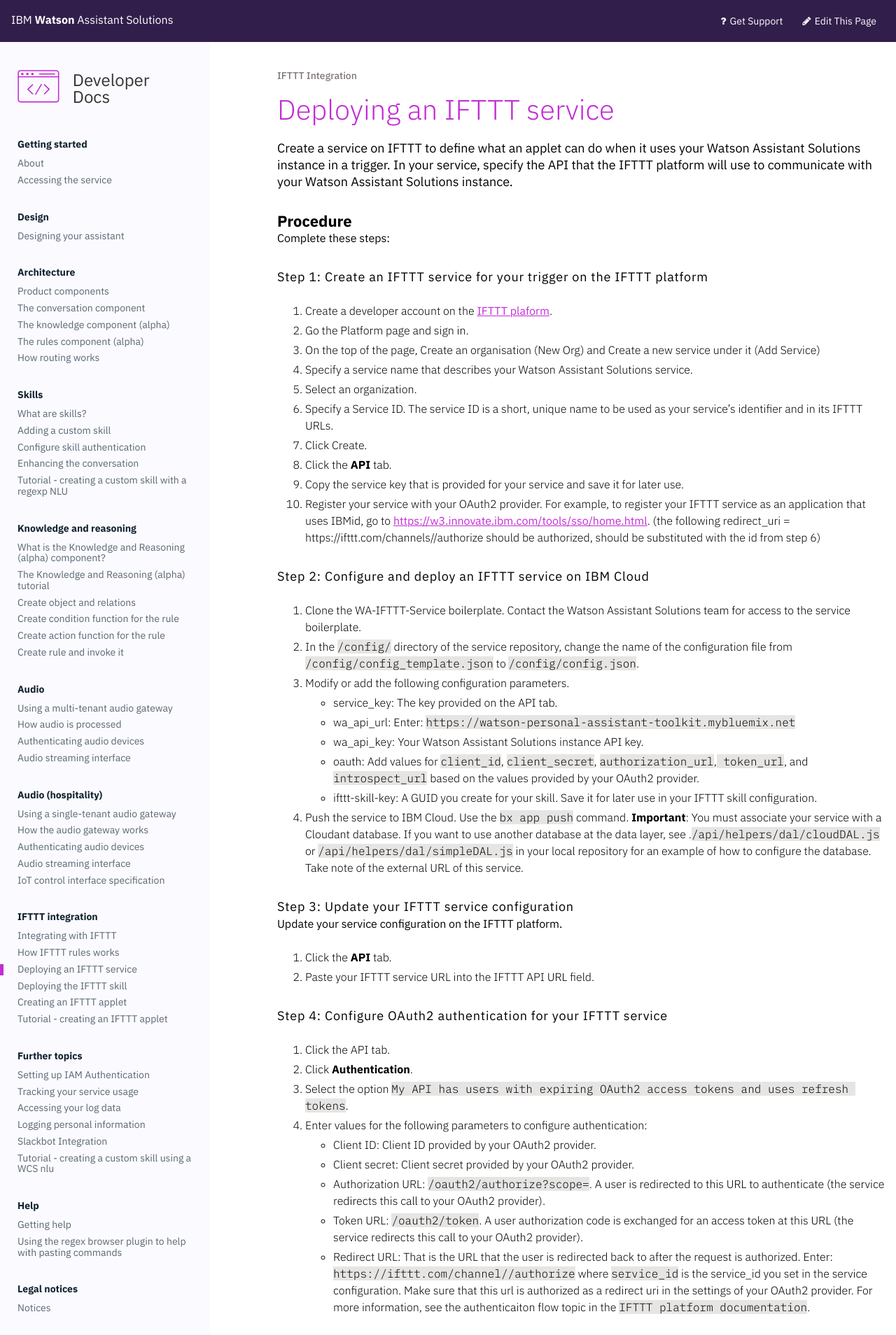
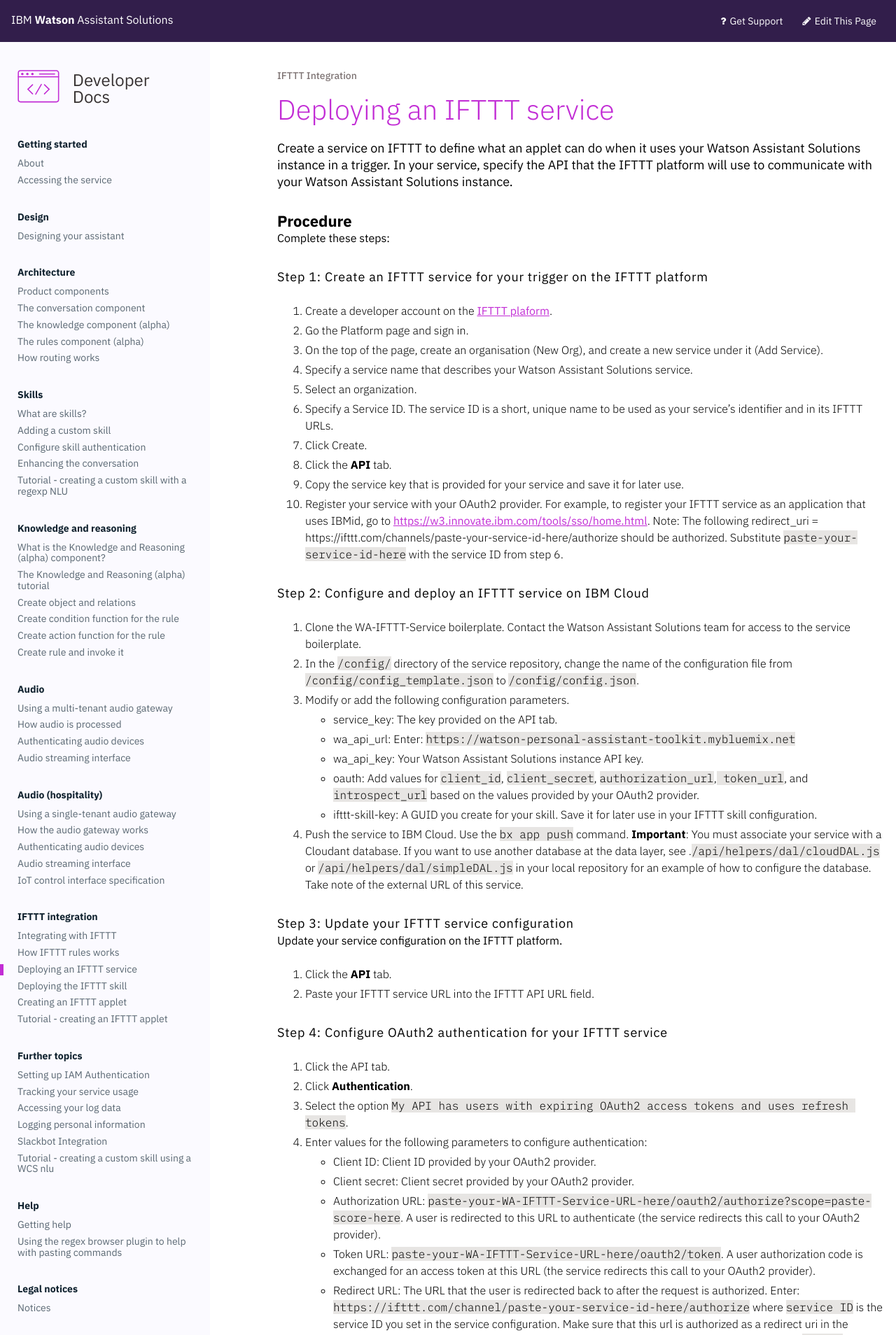
Before and after one commit to Watson-Personal-Assistant/developer, a Jekyll site: the page built from _content/ifttt/configure_wa_ifttt_service.md, in a window 1280 px wide. Shown: the top 1908 px of the page at 70% size. Built offline with Jekyll 4.4.1, drawn with Linux system fonts in a browser that asks for light colours; some web fonts are replaced; some of the changed text lies outside the part shown.

Commit message:
variables not showing

```diff
--- a/_content/ifttt/configure_wa_ifttt_service.md
+++ b/_content/ifttt/configure_wa_ifttt_service.md
@@ -10,14 +10,14 @@
 #### Step 1: Create an IFTTT service for your trigger on the IFTTT platform
 1. Create a developer account on the [IFTTT plaform](https://platform.ifttt.com/platform_sign_up).
 2. Go the Platform page and sign in.
-3. On the top of the page, Create an organisation (New Org) and Create a new service under it (Add Service)
+3. On the top of the page, create an organisation (New Org), and create a new service under it (Add Service).
 4. Specify a service name that describes your Watson Assistant Solutions service.
 5. Select an organization.
 6. Specify a Service ID. The service ID is a  short, unique name to be used as your service's identifier and in its IFTTT URLs.
 8. Click Create.
 9. Click the **API** tab.
 10. Copy the service key that is provided for your service and save it for later use.
-11. Register your service with your OAuth2 provider.  For example, to register your IFTTT service as an application that uses IBMid, go to [https://w3.innovate.ibm.com/tools/sso/home.html](https://w3.innovate.ibm.com/tools/sso/home.html). (the following redirect_uri = https://ifttt.com/channels/{{service_id}}/authorize should be authorized, {{service_id}} should be substituted with the id from step 6)
+11. Register your service with your OAuth2 provider.  For example, to register your IFTTT service as an application that uses IBMid, go to [https://w3.innovate.ibm.com/tools/sso/home.html](https://w3.innovate.ibm.com/tools/sso/home.html). Note: The following redirect_uri = https://ifttt.com/channels/paste-your-service-id-here/authorize should be authorized. Substitute `paste-your-service-id-here` with the service ID from step 6.
 
 #### Step 2: Configure and deploy an IFTTT service on IBM Cloud
 1. Clone the WA-IFTTT-Service boilerplate.  Contact the Watson Assistant Solutions team for access to the service boilerplate.
@@ -43,10 +43,10 @@
 4. Enter values for the following parameters to configure authentication:
   - Client ID:  Client ID provided by your OAuth2 provider.
   - Client secret: Client secret provided by your OAuth2 provider.
-  - Authorization URL: `{{WA-IFTTT-Service url}}/oauth2/authorize?scope={{scope}}`. A user is redirected to this URL to authenticate (the service redirects this call to your OAuth2 provider).
-  - Token URL:  `{{WA-IFTTT-Service url}}/oauth2/token`. A user authorization code is exchanged for an access token at this URL (the service redirects this call to your OAuth2 provider).
-  - Redirect URL: That is the URL that the user is redirected back to after the request is authorized.  Enter: `https://ifttt.com/channel/{{service_id}}/authorize`
-where `service_id` is the service_id you set in the service configuration.
+  - Authorization URL: `paste-your-WA-IFTTT-Service-URL-here/oauth2/authorize?scope=paste-score-here`. A user is redirected to this URL to authenticate (the service redirects this call to your OAuth2 provider).
+  - Token URL:  `paste-your-WA-IFTTT-Service-URL-here/oauth2/token`. A user authorization code is exchanged for an access token at this URL (the service redirects this call to your OAuth2 provider).
+  - Redirect URL: The URL that the user is redirected back to after the request is authorized.  Enter: `https://ifttt.com/channel/paste-your-service-id-here/authorize`
+where `service ID` is the service ID you set in the service configuration.
 Make sure that this url is authorized as a redirect uri in the settings of your OAuth2 provider.
 For more information, see the authenticaiton flow topic in the `IFTTT platform documentation`.
 
```
Also changed, not shown: _content/ifttt/create_ifttt_skill.md (+1 -1 lines), _content/ifttt/ifttt_integ_tutorial.md (+1 -1 lines).
